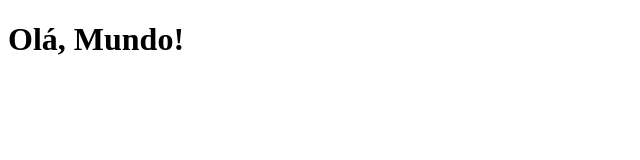
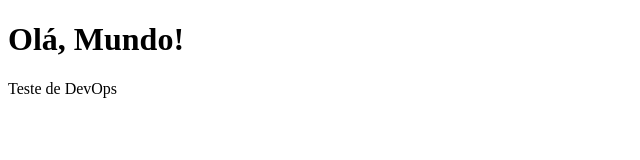
Before and after one commit to FelipeBertol/dev-ops, a plain HTML site: page index.html in a window 1280 px wide. Shown: the whole page, without its empty margins (0-640 px from the left). Drawn offline with Linux system fonts and the light colour scheme.

Commit message:
Testando Pipeline

```diff
--- a/index.html
+++ b/index.html
@@ -7,5 +7,6 @@
 </head>
 <body>
     <h1>Olá, Mundo!</h1>
+    <p>Teste de DevOps</p>
 </body>
 </html>
```
